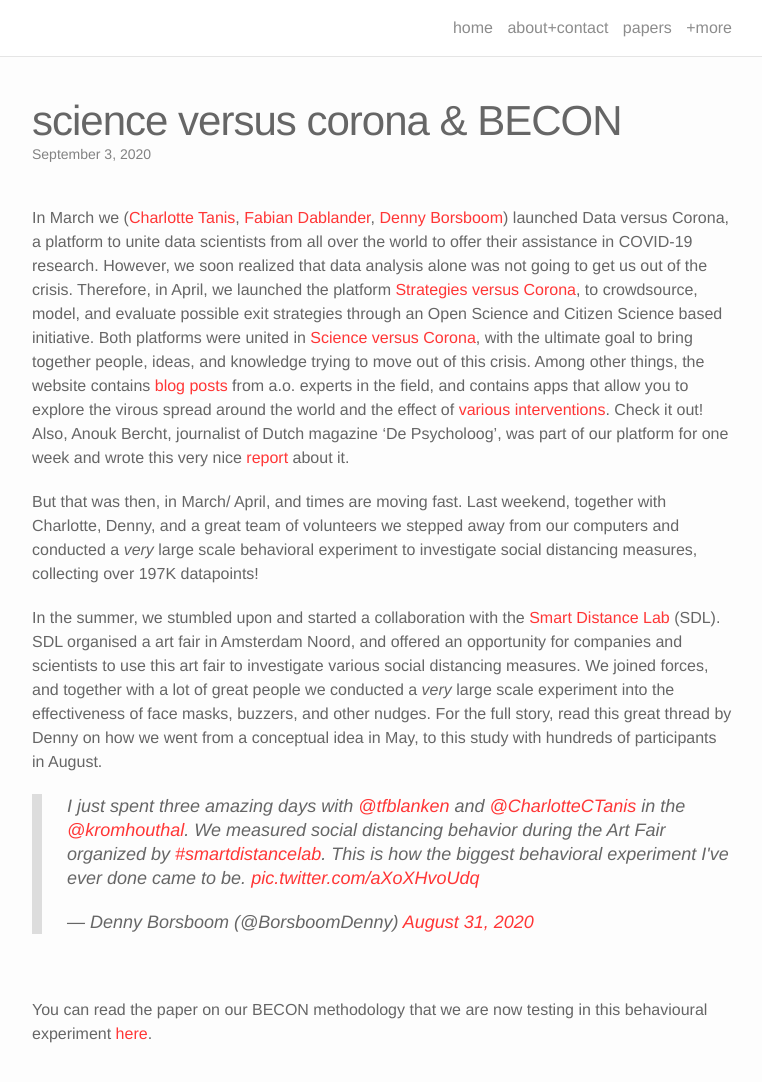
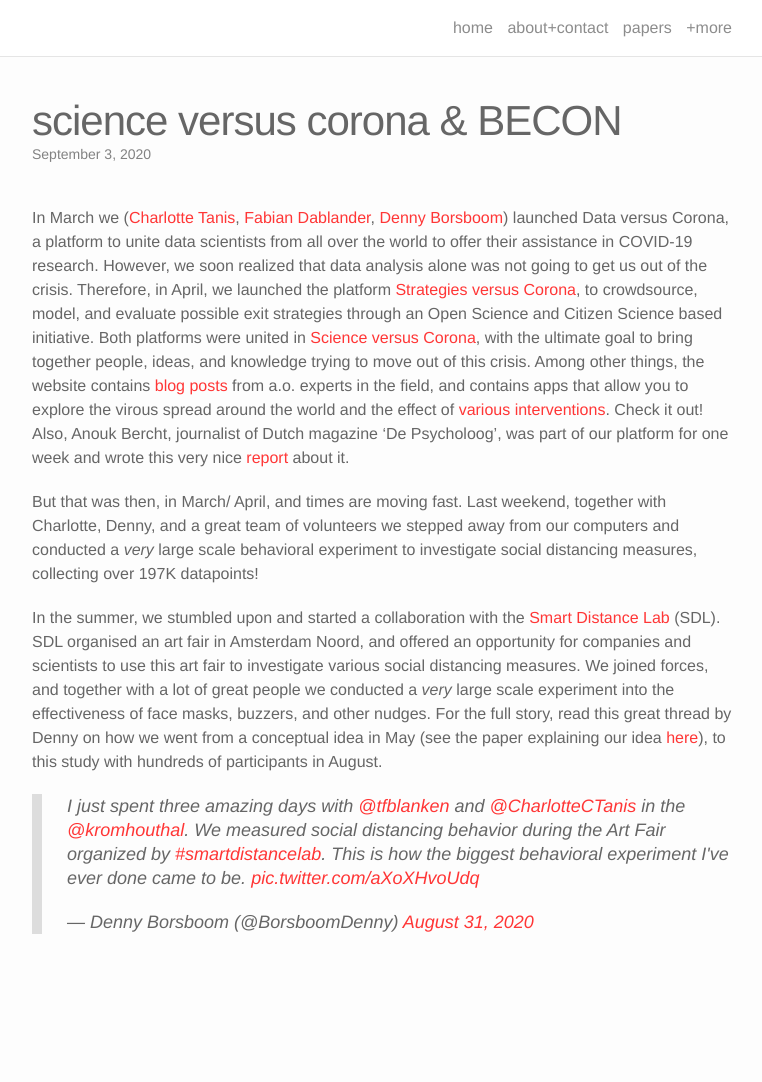
Before and after one commit to tfblanken/tfblanken.github.io, a Jekyll site: the page built from _posts/2020-09-03-sdl.markdown, in a window 1280 px wide and 1234 px high. Shown: the top 1082 px of the window, without its empty margins (258-1020 px from the left). Built offline with Jekyll 4.4.1, drawn with Linux system fonts in a browser that asks for light colours; nearby versions of some CDN libraries; comment, search, counter and statistics services are not loaded.

Commit message:
Update 2020-09-03-sdl.markdown

```diff
--- a/_posts/2020-09-03-sdl.markdown
+++ b/_posts/2020-09-03-sdl.markdown
@@ -9,14 +9,12 @@ In March we (<a href="https://twitter.com/CharlotteCTanis" target="blank">Charlo
 
 But that was then, in March/ April, and times are moving fast. Last weekend, together with Charlotte, Denny, and a great team of volunteers we stepped away from our computers and conducted a _very_ large scale behavioral experiment to investigate social distancing measures, collecting over 197K datapoints!
 
-In the summer, we stumbled upon and started a collaboration with the <a href="https://smartdistancelab.nl/" target="blank">Smart Distance Lab</a> (SDL). SDL organised a art fair in Amsterdam Noord, and offered an opportunity for companies and scientists to use this art fair to investigate various social distancing measures. We joined forces, and together with a lot of great people we conducted a _very_ large scale experiment into the effectiveness of face masks, buzzers, and other nudges. For the full story, read this great thread by Denny on how we went from a conceptual idea in May, to this study with hundreds of participants in August.
+In the summer, we stumbled upon and started a collaboration with the <a href="https://smartdistancelab.nl/" target="blank">Smart Distance Lab</a> (SDL). SDL organised an art fair in Amsterdam Noord, and offered an opportunity for companies and scientists to use this art fair to investigate various social distancing measures. We joined forces, and together with a lot of great people we conducted a _very_ large scale experiment into the effectiveness of face masks, buzzers, and other nudges. For the full story, read this great thread by Denny on how we went from a conceptual idea in May (see the paper explaining our idea <a href="https://psyarxiv.com/53ey9/" target="blank">here</a>), to this study with hundreds of participants in August.
 
 
 <blockquote class="twitter-tweet tw-align-center"><p lang="en" dir="ltr">I just spent three amazing days with <a href="https://twitter.com/tfblanken?ref_src=twsrc%5Etfw">@tfblanken</a> and <a href="https://twitter.com/CharlotteCTanis?ref_src=twsrc%5Etfw">@CharlotteCTanis</a> in the <a href="https://twitter.com/kromhouthal?ref_src=twsrc%5Etfw">@kromhouthal</a>. We measured social distancing behavior during the Art Fair organized by <a href="https://twitter.com/hashtag/smartdistancelab?src=hash&amp;ref_src=twsrc%5Etfw">#smartdistancelab</a>. This is how the biggest behavioral experiment I&#39;ve ever done came to be. <a href="https://t.co/aXoXHvoUdq">pic.twitter.com/aXoXHvoUdq</a></p>&mdash; Denny Borsboom (@BorsboomDenny) <a href="https://twitter.com/BorsboomDenny/status/1300390098417188864?ref_src=twsrc%5Etfw">August 31, 2020</a></blockquote> <script async src="https://platform.twitter.com/widgets.js" charset="utf-8"></script>
 
-<br/>
 
-You can read the paper on our BECON methodology that we are now testing in this behavioural experiment <a href="https://psyarxiv.com/53ey9/" target="blank">here</a>.
 
 
 <br/>
```
